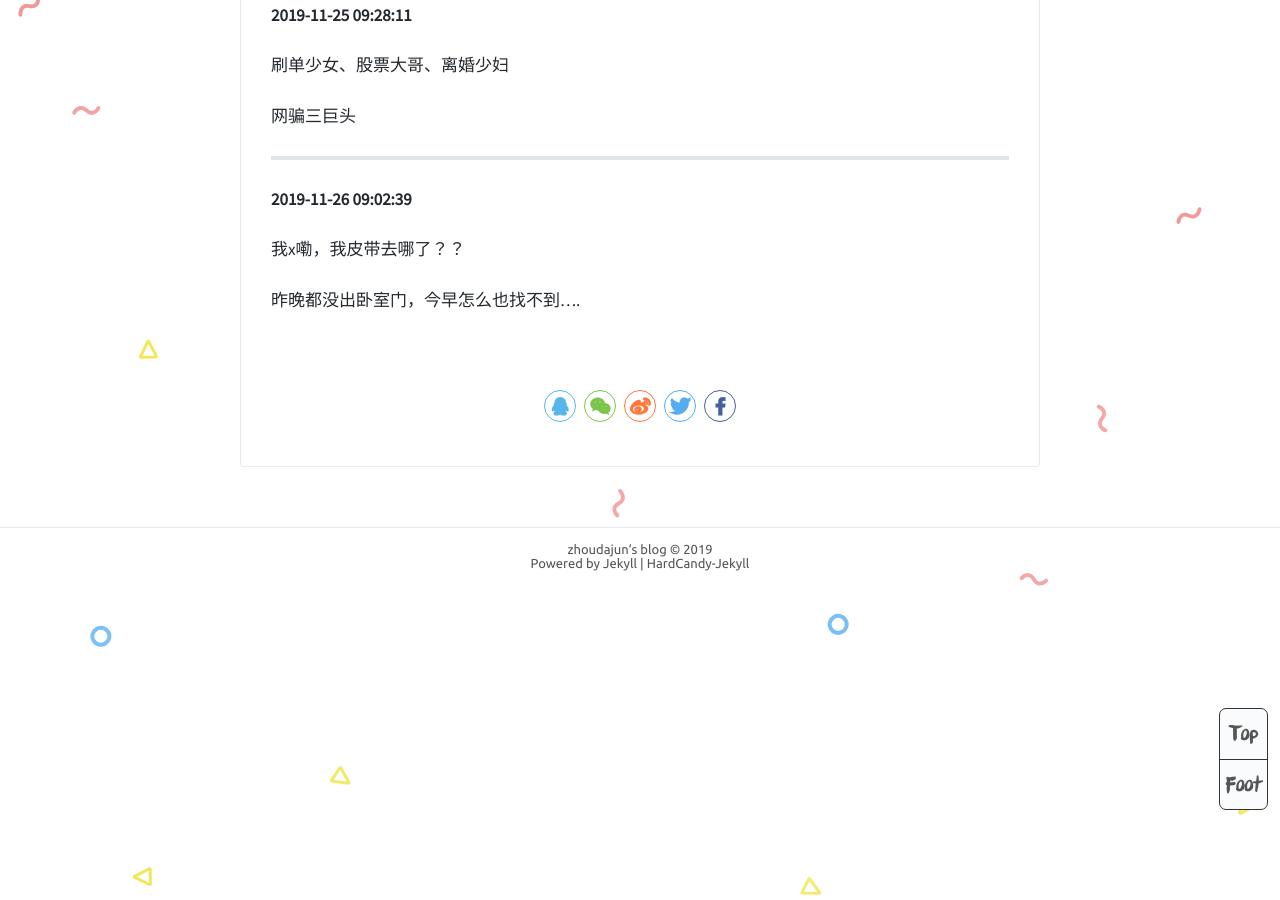
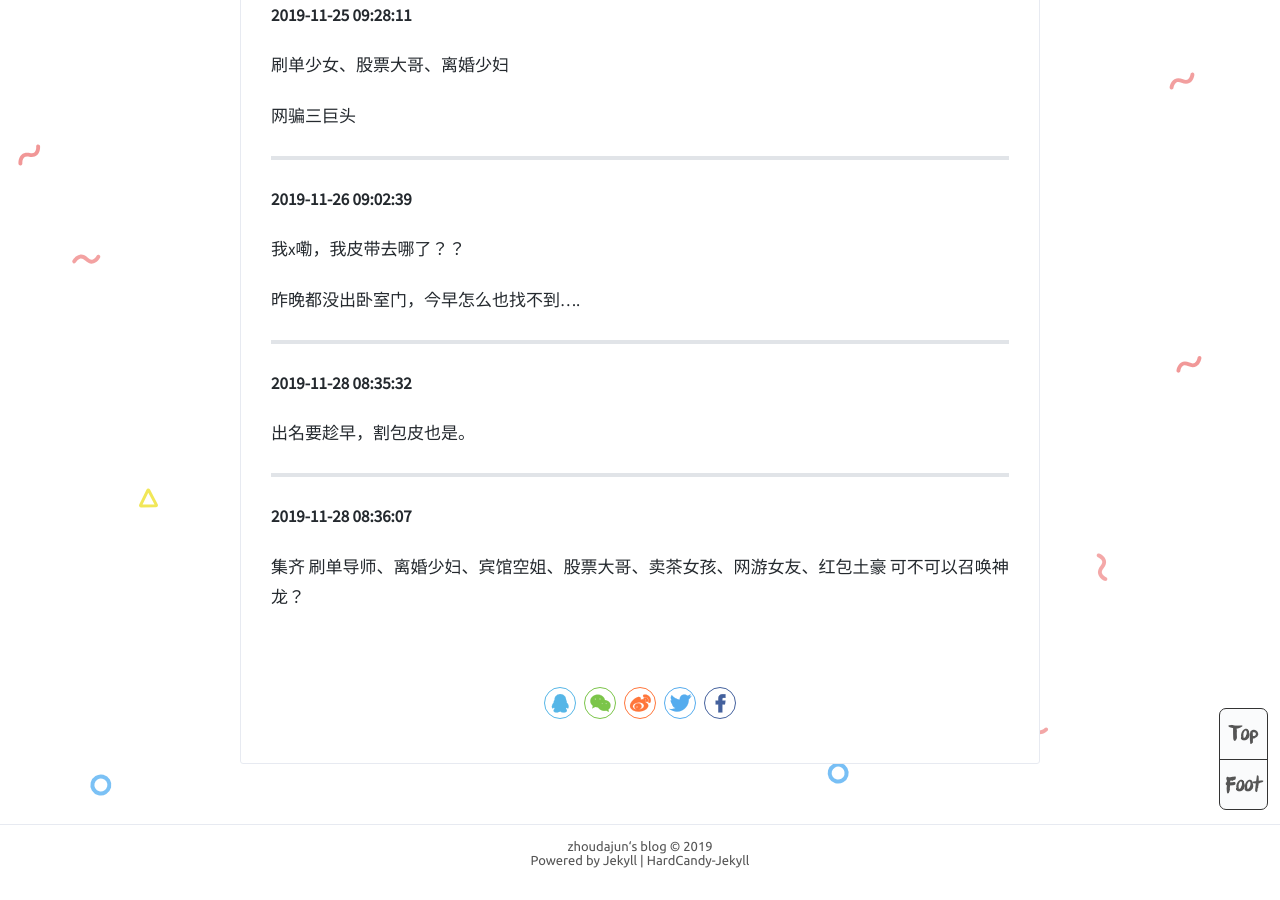
Before and after one commit to zhoudajun/zhoudajun.github.io, a Jekyll site: the page built from _posts/2019-08-05-murmur.md, in a window 1280 px wide and 900 px high, scrolled down 891 px. Built offline with Jekyll 4.4.1, drawn with Linux system fonts in a browser that asks for light colours; comment, search, counter and statistics services are not loaded.

Commit message:
Update 2019-08-05-murmur.md

```diff
--- a/_posts/2019-08-05-murmur.md
+++ b/_posts/2019-08-05-murmur.md
@@ -42,3 +42,15 @@ tags: murmur
 我x嘞，我皮带去哪了？？
 
 昨晚都没出卧室门，今早怎么也找不到....
+
+---
+
+**2019-11-28 08:35:32**
+
+出名要趁早，割包皮也是。
+
+---
+
+**2019-11-28 08:36:07**
+
+集齐 刷单导师、离婚少妇、宾馆空姐、股票大哥、卖茶女孩、网游女友、红包土豪 可不可以召唤神龙？
```
